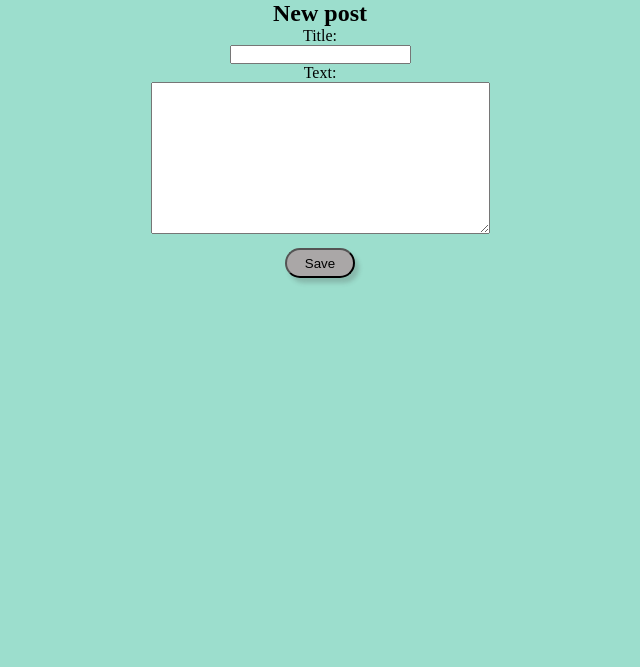
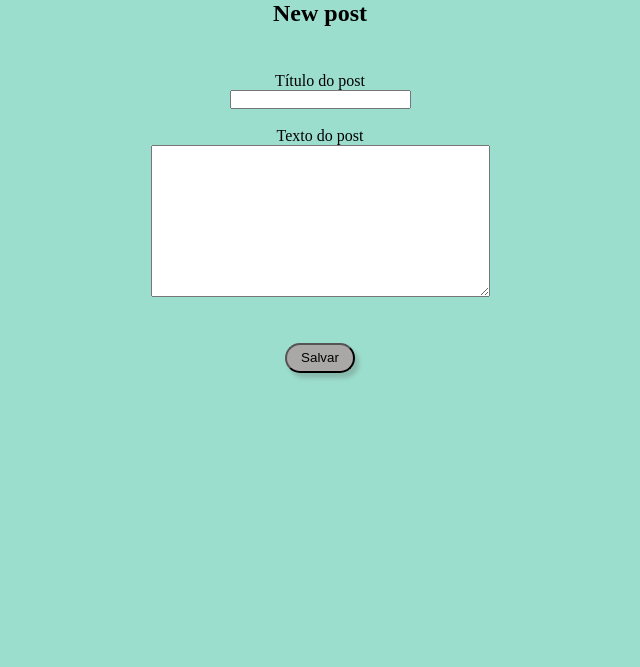
Before and after one commit to Ericalfernandes/my-first-blog, a Django app: page /post/new/ in a window 1280 px wide. Shown: the part 122-789 px from the top of the page, without its empty margins (320-960 px from the left). Run offline with Django 3.2, Linux system fonts and the light colour scheme; some libraries are stand-ins or nearby versions.

Commit message:
Changed forms too, I am using widget tweaks

```diff
--- a/blog/templates/blog/post_new.html
+++ b/blog/templates/blog/post_new.html
@@ -1,5 +1,6 @@
 {% extends 'blog/index.html' %}
 {% load static %}
+{% load widget_tweaks %}
 
 {% block content %}
 
@@ -7,11 +8,18 @@
     <main>
         <div class="new-post">
             <h2 class="title-new-post-page">New post</h2>
-            <form method="POST" class="post-form">{% csrf_token %}
-                <!-- csrf_token: segurança do form -->
-                {{ form.as_p }}
+            <form method="POST" class="post-form">{% csrf_token %} <!-- csrf_token: segurança do form -->
                 <!--chamar o formulário para mostrar no template, tag do django (Form is rendered as paragraphs in the template)-->
-                <button type="submit" class="form-button-save">Save</button>
+                <div class="area-form">
+                    <label for="labeltitulopost">Título do post</label>
+                    {% render_field form.title %}
+                    <br>
+                    <label for="textopost">Texto do post</label>
+                    {% render_field form.text %}<br><br>
+
+                    <div class="button-save">
+                      <button type="submit" class="form-button-save">Salvar</button>
+                </div>
             </form> <!-- tag html form : <form></form> -->
         </div>
     </main>
```
Also changed, not shown: blog/templates/blog/post_detail.html (+15 -2 lines), blog/templates/blog/post_edit.html (+11 -2 lines).
